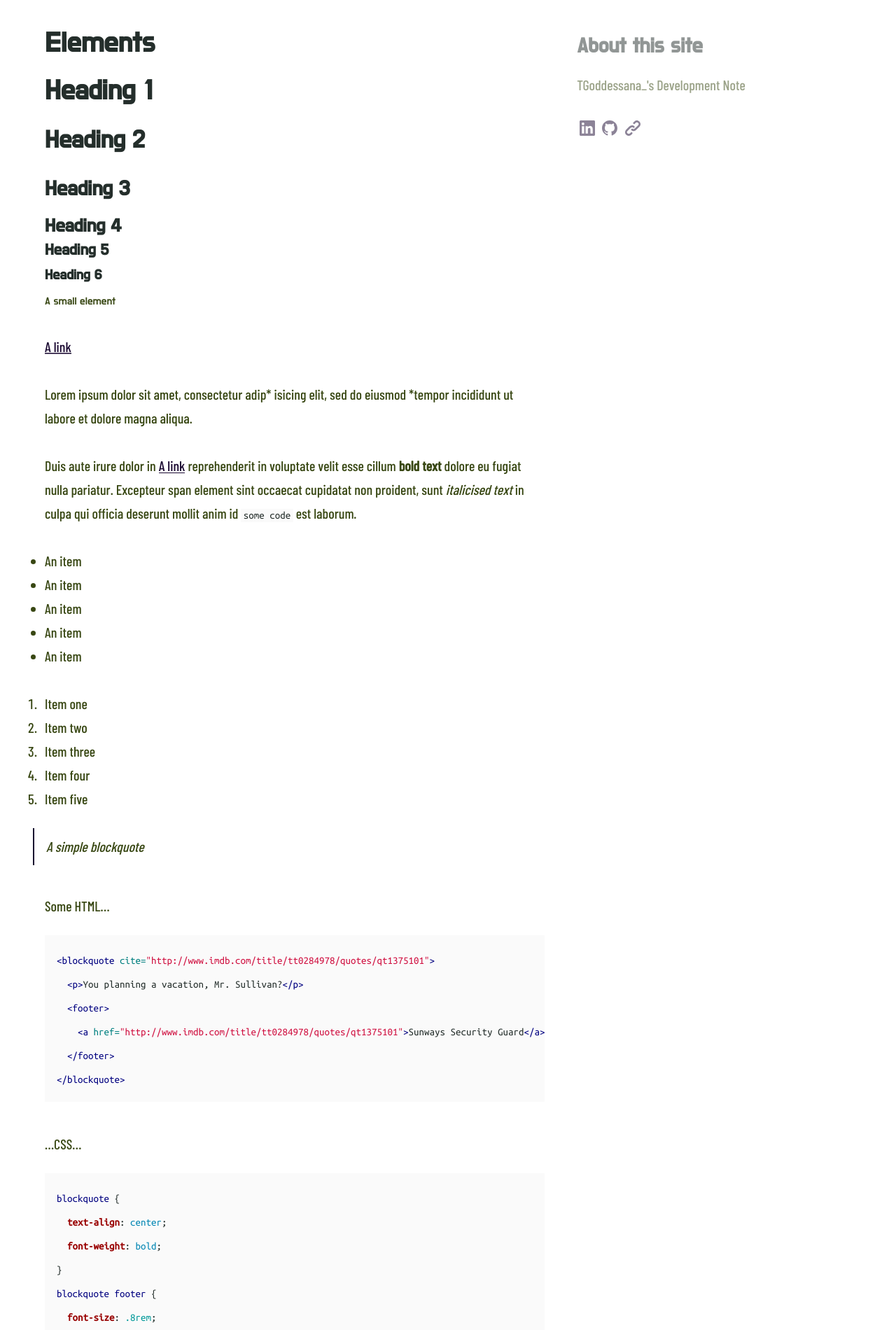
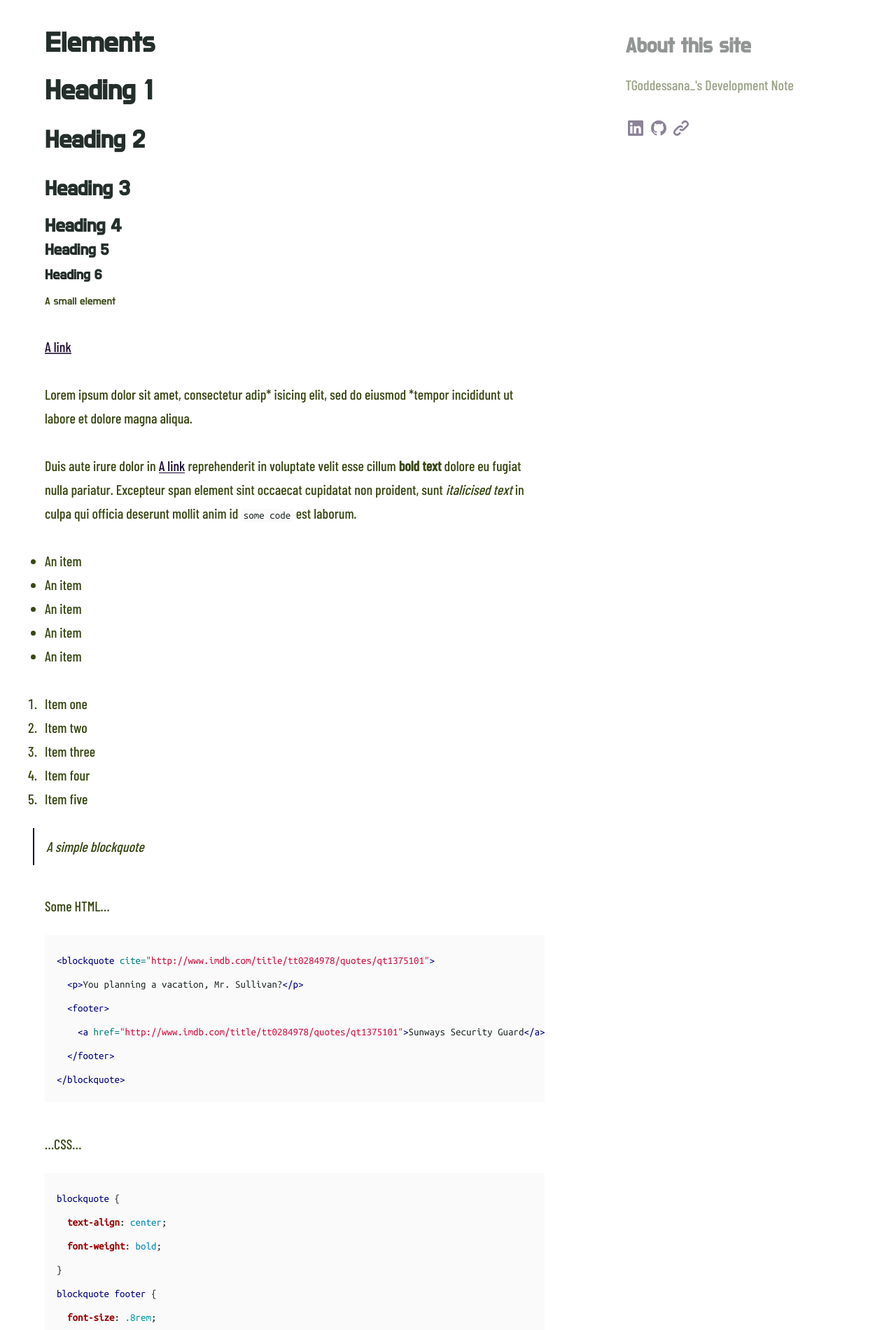
Before and after one commit to daviddarnes/alembic, a Jekyll site: the page built from elements.md, in a window 1280 px wide. Shown: the part 408-2308 px from the top of the page at 70% size. Built offline with Jekyll 4.4.1, drawn with Linux system fonts in a browser that asks for light colours; some web fonts are replaced.

Commit message:
인덱스테스트

```diff
--- a/_sass/_theme.scss
+++ b/_sass/_theme.scss
@@ -148,7 +148,7 @@ body {
 .aside {
   @include breakpoint(break-1) {
     max-width: 34%;
-    margin-left: 4%;
+    margin-left: 10%;
     @include flex(1, 0, auto);
     opacity: 0.5;
     transition: opacity .1s;
```
